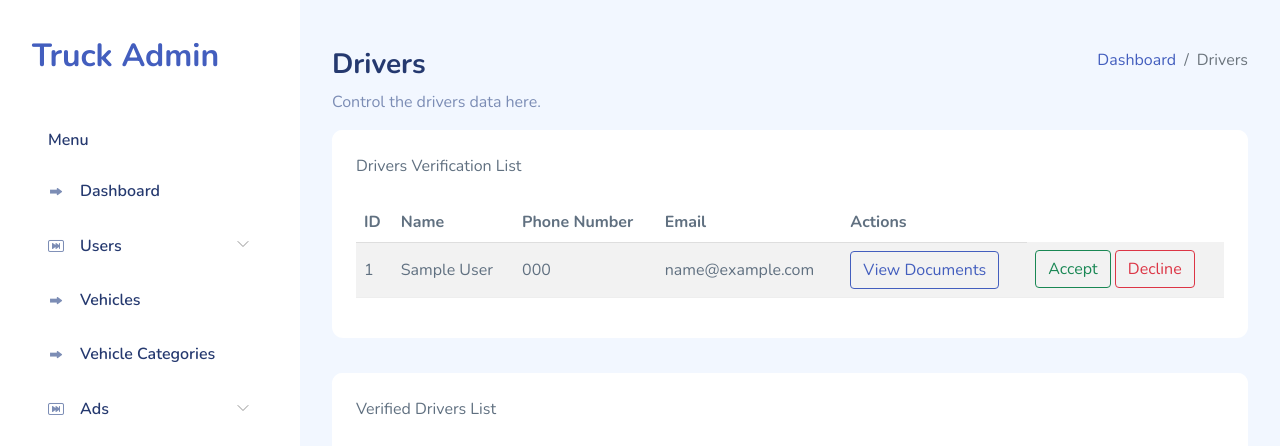
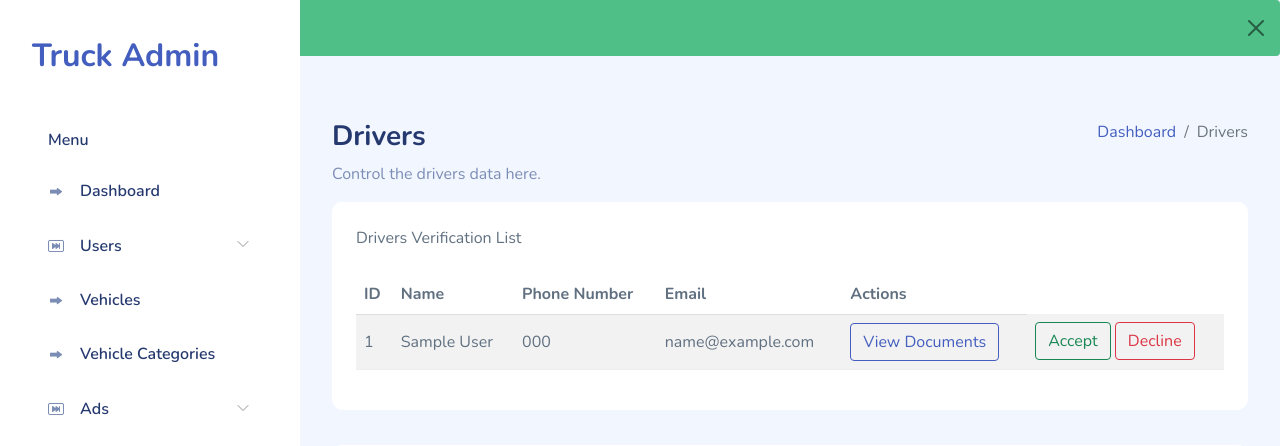
Before and after one commit to AptCluster-IT-Solution/truckwala, a Django app: template backend/templates/admin_panel/drivers.html in a window 1280 px wide. Shown: the top 446 px of the page. Run offline with Django 3.2, Linux system fonts and the light colour scheme; the template is opened without the code that fills it: values that come from a table or form of the project are taken from there, others are empty; tables that the repository leaves empty hold one stand-in row (values such as "Sample post"); one stand-in notice (Sample message) is shown; some libraries are stand-ins or nearby versions.

Commit message:
add: messages added in html

```diff
--- a/backend/templates/admin_panel/drivers.html
+++ b/backend/templates/admin_panel/drivers.html
@@ -1,7 +1,4 @@
-{% extends "base.html" %}
-{% load i18n static %}
-
-{% block extra_head %}
+{% extends "base.html" %} {% load i18n static %} {% block extra_head %}
 <script type="text/javascript">
 
   let DRIVERS_LIST_JSON_URL = '{% url "drivers_list_json" %}';
@@ -136,9 +133,7 @@
       });
   });
 </script>
-{% endblock %}
-
-{% block content %}
+{% endblock %} {% block content %}
 <div id="main">
   <header class="mb-3">
     <a href="#" class="burger-btn d-block d-xl-none">
@@ -154,10 +149,17 @@
           <p class="text-subtitle text-muted">Control the drivers data here.</p>
         </div>
         <div class="col-12 col-md-6 order-md-2 order-first">
-                        <nav aria-label="breadcrumb" class="breadcrumb-header float-start float-lg-end">
+          <nav
+            aria-label="breadcrumb"
+            class="breadcrumb-header float-start float-lg-end"
+          >
             <ol class="breadcrumb">
-                                <li class="breadcrumb-item"><a href="{% url 'dashboard' %}">Dashboard</a></li>
-                                <li class="breadcrumb-item active" aria-current="page">Drivers</li>
+              <li class="breadcrumb-item">
+                <a href="{% url 'dashboard' %}">Dashboard</a>
+              </li>
+              <li class="breadcrumb-item active" aria-current="page">
+                Drivers
+              </li>
             </ol>
           </nav>
         </div>
@@ -166,9 +168,7 @@
     <section class="section">
       {% if users %}
       <div class="card">
-                        <div class="card-header">
-                            Drivers Verification List
-                        </div>
+        <div class="card-header">Drivers Verification List</div>
         <div class="card-body">
           {% include "admin_panel/includes/user_verification.html" %}
         </div>
@@ -176,9 +176,7 @@
       {% endif %}
 
       <div class="card">
-                    <div class="card-header">
-                        Verified Drivers List
-                    </div>
+        <div class="card-header">Verified Drivers List</div>
         <div class="card-body">
           <table id="driver-datatable" class="datatable table table-striped">
             <thead>
@@ -193,54 +191,85 @@
               <th>{% trans "Pay Due" %}</th>
               <th>{% trans "" %}</th>
             </thead>
-                            <tbody>
-                            </tbody>
+            <tbody></tbody>
           </table>
         </div>
       </div>
     </section>
   </div>
-        <div class="modal fade" id="accountModal" tabindex="-1" aria-labelledby="accountModalLabel" aria-hidden="true">
+  <div
+    class="modal fade"
+    id="accountModal"
+    tabindex="-1"
+    aria-labelledby="accountModalLabel"
+    aria-hidden="true"
+  >
     <div class="modal-dialog">
       <div class="modal-content">
         <div class="modal-body">
           {% block account_content %}
-                            <button id="closeaccountmodal" type="button" class="btn-close float-end"
+          <button
+            id="closeaccountmodal"
+            type="button"
+            class="btn-close float-end"
             data-bs-dismiss="modal"
-                                    aria-label="Close"></button>
+            aria-label="Close"
+          ></button>
           <h5 class="mt-2">Commission Payment</h5>
-                            <hr/>
-                            <form class="row g-3" hx-post="{{ request.path }}payment/" hx-include=".accounts-input"
-                                  hx-target="#agency-account">
+          <hr />
+          <form
+            class="row g-3"
+            hx-post="{{ request.path }}payment/"
+            hx-include=".accounts-input"
+            hx-target="#agency-account"
+          >
             {% csrf_token %}
             <div class="col-auto">
-                                    <label for="driver_id" class="form-label visually-hidden">ID</label>
-                                    <input type="text" name="driver_id" id="driver_id"
-                                           class="accounts-input form-control visually-hidden" placeholder="id">
+              <label for="driver_id" class="form-label visually-hidden"
+                >ID</label
+              >
+              <input
+                type="text"
+                name="driver_id"
+                id="driver_id"
+                class="accounts-input form-control visually-hidden"
+                placeholder="id"
+              />
 
               <label for="amount" class="form-label">Amount</label>
-                                    <input type="number" name="amount" id="amount" class="accounts-input form-control"
-                                           required placeholder="Paid Amount" min="0">
+              <input
+                type="number"
+                name="amount"
+                id="amount"
+                class="accounts-input form-control"
+                required
+                placeholder="Paid Amount"
+                min="0"
+              />
               <script>
                 $(document).ready(function () {
                   $('input[type="number"]').on('keyup', function () {
-                                                v = parseInt($(this).val());
-                                                min = parseInt($(this).attr('min'));
-                                                max = parseInt($(this).attr('max'));
+                    v = parseInt($(this).val())
+                    min = parseInt($(this).attr('min'))
+                    max = parseInt($(this).attr('max'))
 
                     if (v < min) {
-                                                    $(this).val(min);
+                      $(this).val(min)
                     } else if (v > max) {
-                                                    $(this).val(max);
+                      $(this).val(max)
                     }
                   })
                 })
               </script>
             </div>
             <div class="col-auto">
-                                    <button id="amount_submit" type="submit" class="btn btn-primary mb-3"
-                                            onclick="closeModal()">Make
-                                        Payment
+              <button
+                id="amount_submit"
+                type="submit"
+                class="btn btn-primary mb-3"
+                onclick="closeModal(); window.location.reload();"
+              >
+                Make Payment
               </button>
             </div>
           </form>
@@ -261,7 +290,6 @@
       {#let modal = new bootstrap.Modal(document.getElementById('accountModal'), {});#}
       {#modal.toggle();#}
   }
-
 </script>
 
 {% endblock %}
--- a/backend/templates/base.html
+++ b/backend/templates/base.html
@@ -1,38 +1,64 @@
-{% load static %}
-{% load i18n %}
-<!DOCTYPE html PUBLIC "-//W3C//DTD XHTML 1.0 Transitional//EN"
-        "http://www.w3.org/TR/xhtml1/DTD/xhtml1-transitional.dtd">
+{% load static %} {% load i18n %}
+<!DOCTYPE html PUBLIC "-//W3C//DTD XHTML 1.0 Transitional//EN" "http://www.w3.org/TR/xhtml1/DTD/xhtml1-transitional.dtd">
 <html xmlns="http://www.w3.org/1999/xhtml" xml:lang="en" lang="en">
   <head>
     <title>TruckWala Admin</title>
-    <link rel="preconnect" href="https://fonts.gstatic.com">
-    <link href="https://fonts.googleapis.com/css2?family=Nunito:wght@300;400;600;700;800&display=swap" rel="stylesheet">
-    <link rel="stylesheet" href="{% static 'css/bootstrap.css' %}">
-    <link rel="stylesheet" href="{% static 'vendors/iconly/bold.css' %}">
-    <link rel="stylesheet" href="{% static 'vendors/perfect-scrollbar/perfect-scrollbar.css' %}">
-    <link rel="stylesheet" href="{% static 'vendors/bootstrap-icons/bootstrap-icons.css' %}">
-    <link rel="stylesheet" href="{% static 'css/app.css' %}">
-    <link rel="shortcut icon" href="{% static 'images/favicon.svg' %}" type="image/x-icon">
+    <link rel="preconnect" href="https://fonts.gstatic.com" />
+    <link
+      href="https://fonts.googleapis.com/css2?family=Nunito:wght@300;400;600;700;800&display=swap"
+      rel="stylesheet"
+    />
+    <link rel="stylesheet" href="{% static 'css/bootstrap.css' %}" />
+    <link rel="stylesheet" href="{% static 'vendors/iconly/bold.css' %}" />
+    <link
+      rel="stylesheet"
+      href="{% static 'vendors/perfect-scrollbar/perfect-scrollbar.css' %}"
+    />
+    <link
+      rel="stylesheet"
+      href="{% static 'vendors/bootstrap-icons/bootstrap-icons.css' %}"
+    />
+    <link rel="stylesheet" href="{% static 'css/app.css' %}" />
+    <link
+      rel="shortcut icon"
+      href="{% static 'images/favicon.svg' %}"
+      type="image/x-icon"
+    />
     <script src="https://cdnjs.cloudflare.com/ajax/libs/jquery/3.6.0/jquery.js"></script>
-    {#    <link rel="stylesheet" type="text/css"#}
-    {#          href="https://cdnjs.cloudflare.com/ajax/libs/twitter-bootstrap/5.0.1/css/bootstrap.min.css">#}
-    {#    <link rel="stylesheet" type="text/css"#}
-    {#          href="https://cdn.datatables.net/1.11.3/css/dataTables.bootstrap5.min.css">#}
-    <script type="text/javascript" charset="utf8"
-            src="https://cdn.datatables.net/1.11.3/js/jquery.dataTables.min.js"></script>
-    <script type="text/javascript" charset="utf8"
-            src="https://cdn.datatables.net/1.11.3/js/dataTables.bootstrap5.min.js"></script>
-
+    <script
+      type="text/javascript"
+      charset="utf8"
+      src="https://cdn.datatables.net/1.11.3/js/jquery.dataTables.min.js"
+    ></script>
+    <script
+      type="text/javascript"
+      charset="utf8"
+      src="https://cdn.datatables.net/1.11.3/js/dataTables.bootstrap5.min.js"
+    ></script>
 
     {% block extra_head %}{% endblock %}
   </head>
   <body>
     <div id="app">
+      <!--sidebar-->
+      {% include "admin_panel/includes/sidebar.html" %}
+      <!--sidebar-->
 
-    {#  sidebar  #}
-    {% include "admin_panel/includes/sidebar.html" %}
-    {#  sidebar  #}
-
+      <!--messages-->
+      {% for message in messages %}
+      <div
+        class="alert alert-{% if message.tags %}{{ message.tags }}{% else %}primary{% endif %} alert-dismissible show fade"
+      >
+        {{ message }}
+        <button
+          type="button"
+          class="btn-close"
+          data-bs-dismiss="alert"
+          aria-label="Close"
+        ></button>
+      </div>
+      {% endfor %}
+      <!--messages-->
 
       {% block content %}{% endblock %}
     </div>
@@ -41,10 +67,11 @@
     <script src="{% static 'js/bootstrap.bundle.min.js' %}"></script>
     <script src="{% static 'vendors/apexcharts/apexcharts.js' %}"></script>
     <script src="{% static 'js/mazer.js' %}"></script>
-<script src="https://unpkg.com/htmx.org@1.6.1"
+    <script
+      src="https://unpkg.com/htmx.org@1.6.1"
       integrity="sha384-tvG/2mnCFmGQzYC1Oh3qxQ7CkQ9kMzYjWZSNtrRZygHPDDqottzEJsqS4oUVodhW"
-        crossorigin="anonymous"></script>
-{% load django_htmx %}
-{% django_htmx_script %}
+      crossorigin="anonymous"
+    ></script>
+    {% load django_htmx %} {% django_htmx_script %}
   </body>
 </html>
```
Lines whose indentation alone changed are shown as unchanged.
